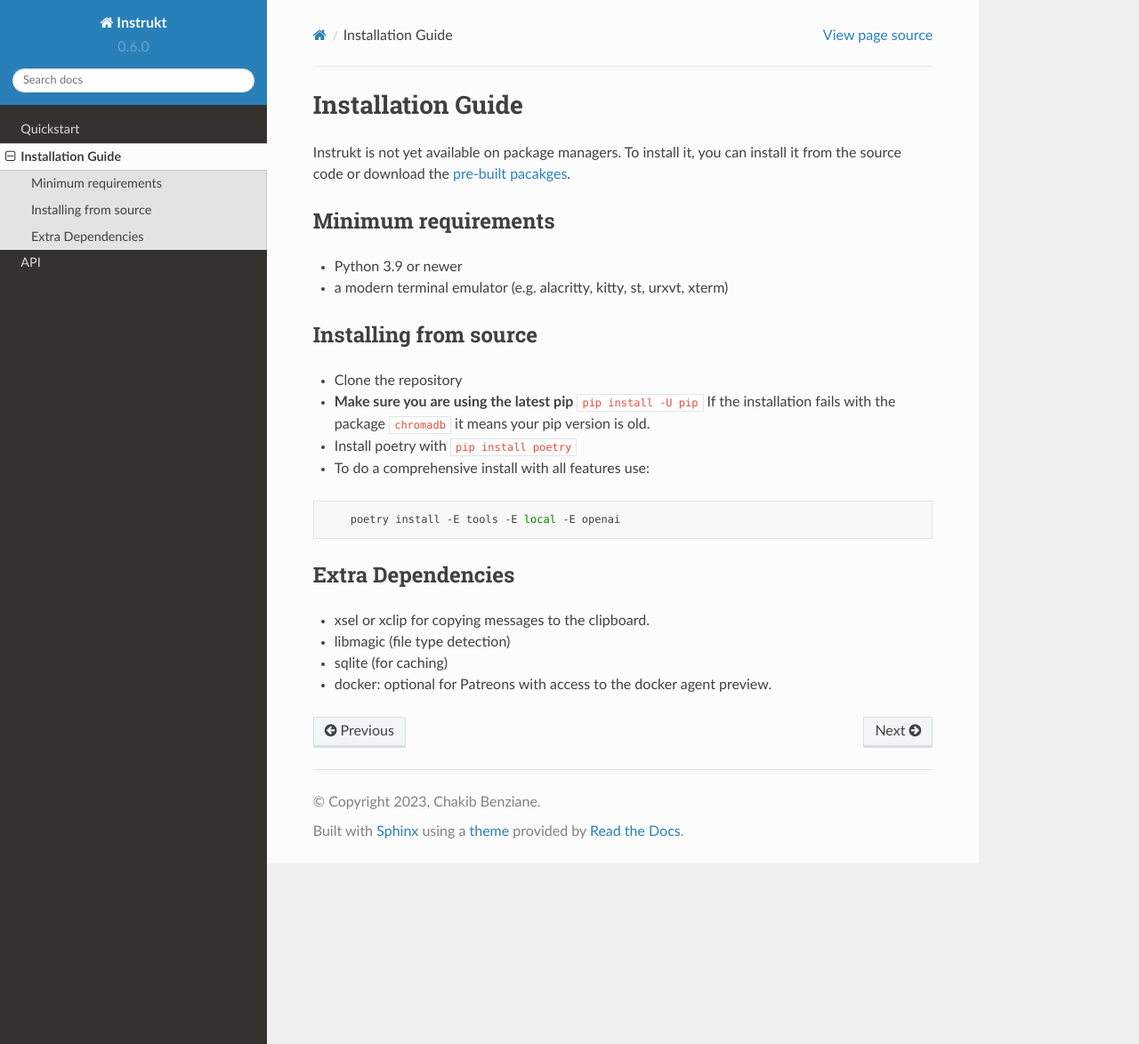
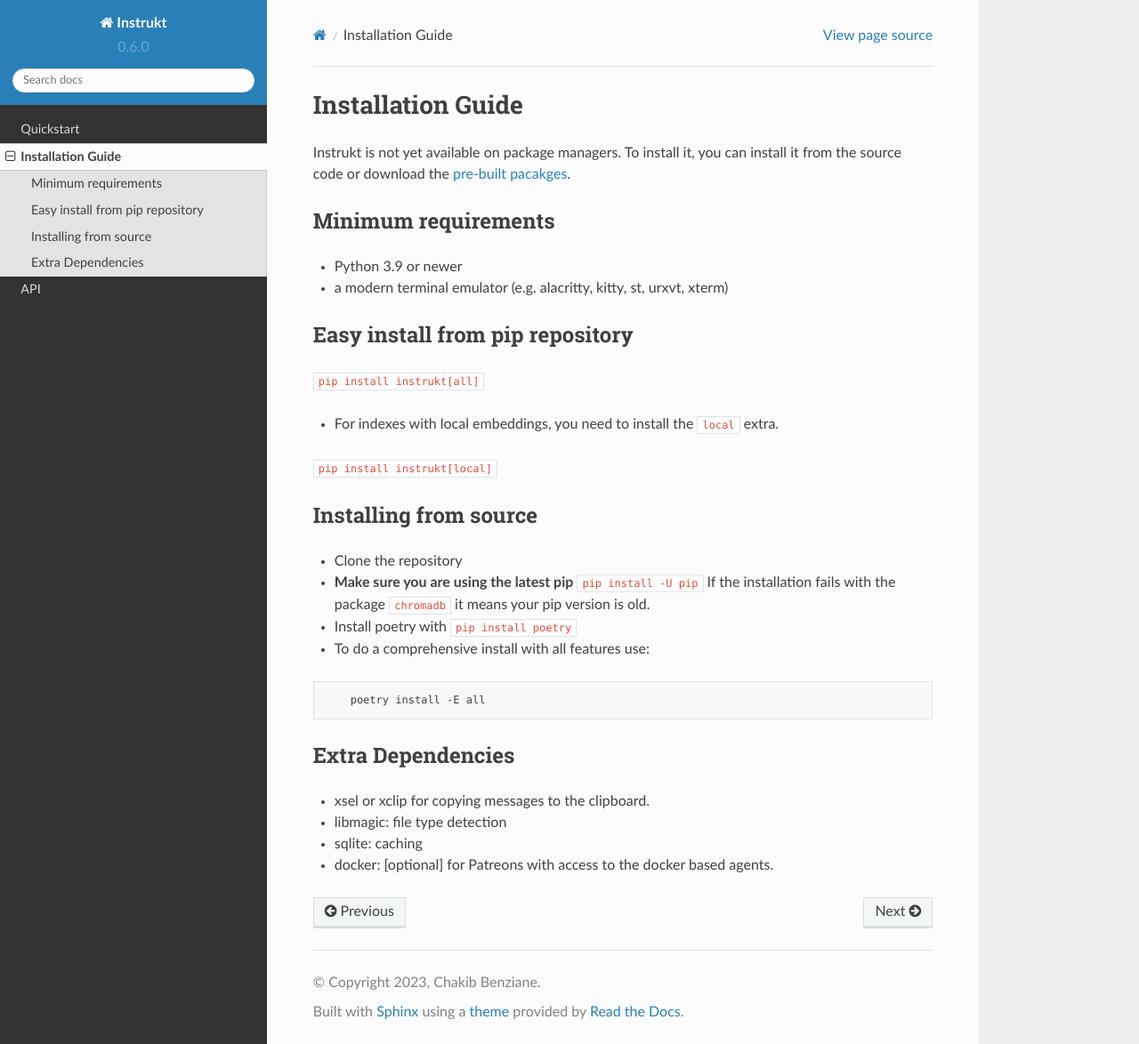
Before and after one commit to blob42/Instrukt, a Sphinx documentation site: the page built from docs/source/install.md, in a window 1280 px wide and 1174 px high. Shown: the whole window at 89% size. Built offline with Sphinx 7.4.7 and the Read the Docs theme 2.0.0, drawn with Linux system fonts in a browser that asks for light colours.

Commit message:
update doc

````diff
--- a/docs/source/install.md
+++ b/docs/source/install.md
@@ -7,6 +7,13 @@ Instrukt is not yet available on package managers. To install it, you can instal
 - Python 3.9 or newer
 - a modern terminal emulator (e.g. alacritty, kitty, st, urxvt, xterm)
 
+## Easy install from pip repository
+
+`pip install instrukt[all]`
+
+- For indexes with local embeddings, you need to install the `local` extra.
+
+`pip install instrukt[local]`
 
 ## Installing from source
 
@@ -20,11 +27,11 @@ your pip version is old.
 - To do a comprehensive install with all features use:
 
 ```sh
-    poetry install -E tools -E local -E openai
+    poetry install -E all
 ```
 
 ## Extra Dependencies
 - xsel or xclip for copying messages to the clipboard.
-- libmagic (file type detection)
-- sqlite (for caching)
-- docker: optional for Patreons with access to the docker agent preview.
+- libmagic: file type detection
+- sqlite: caching
+- docker: [optional] for Patreons with access to the docker based agents.
````
Also changed, not shown: docs/source/quickstart.md (+7 -0 lines), 2 other files.
